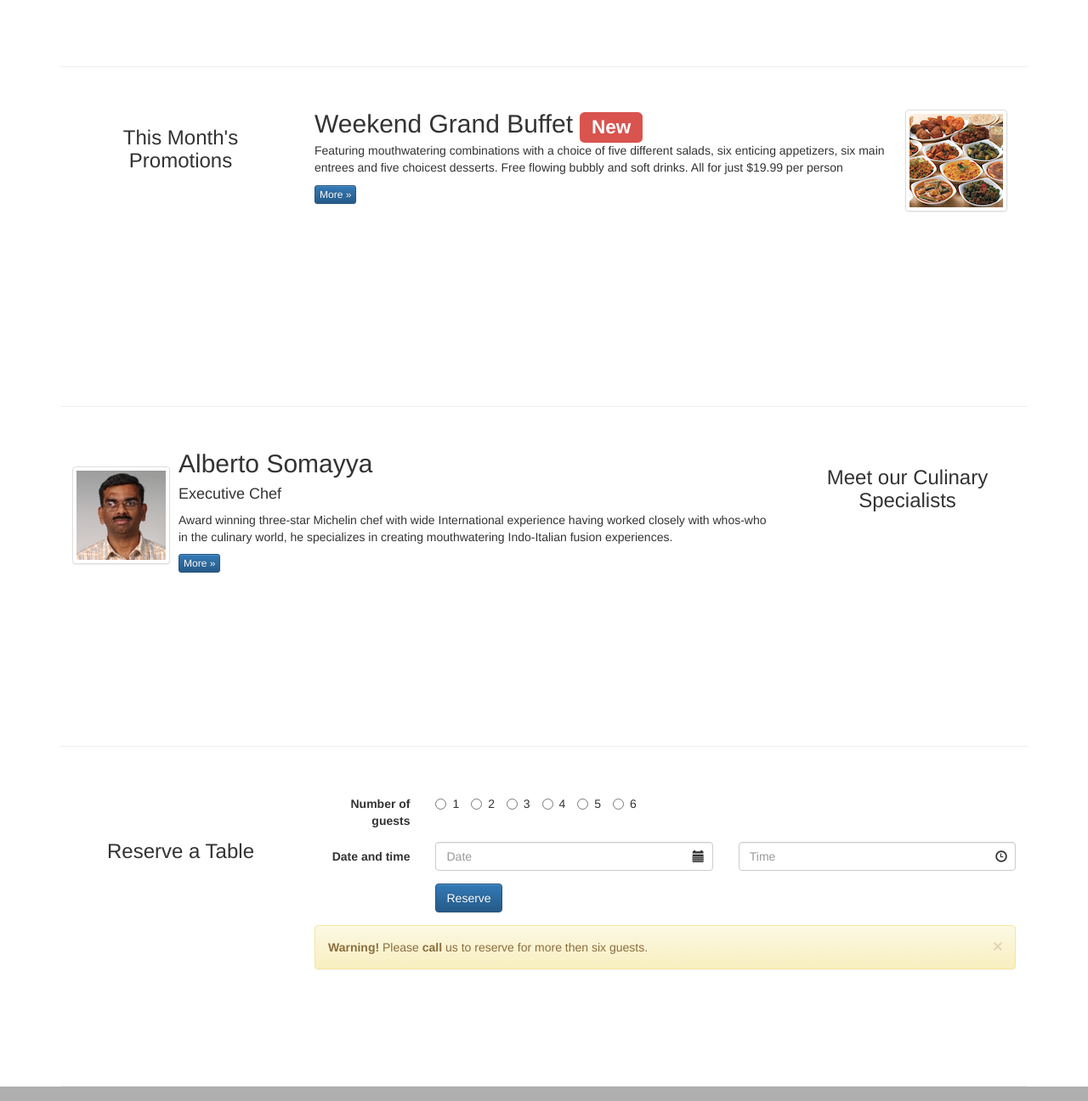
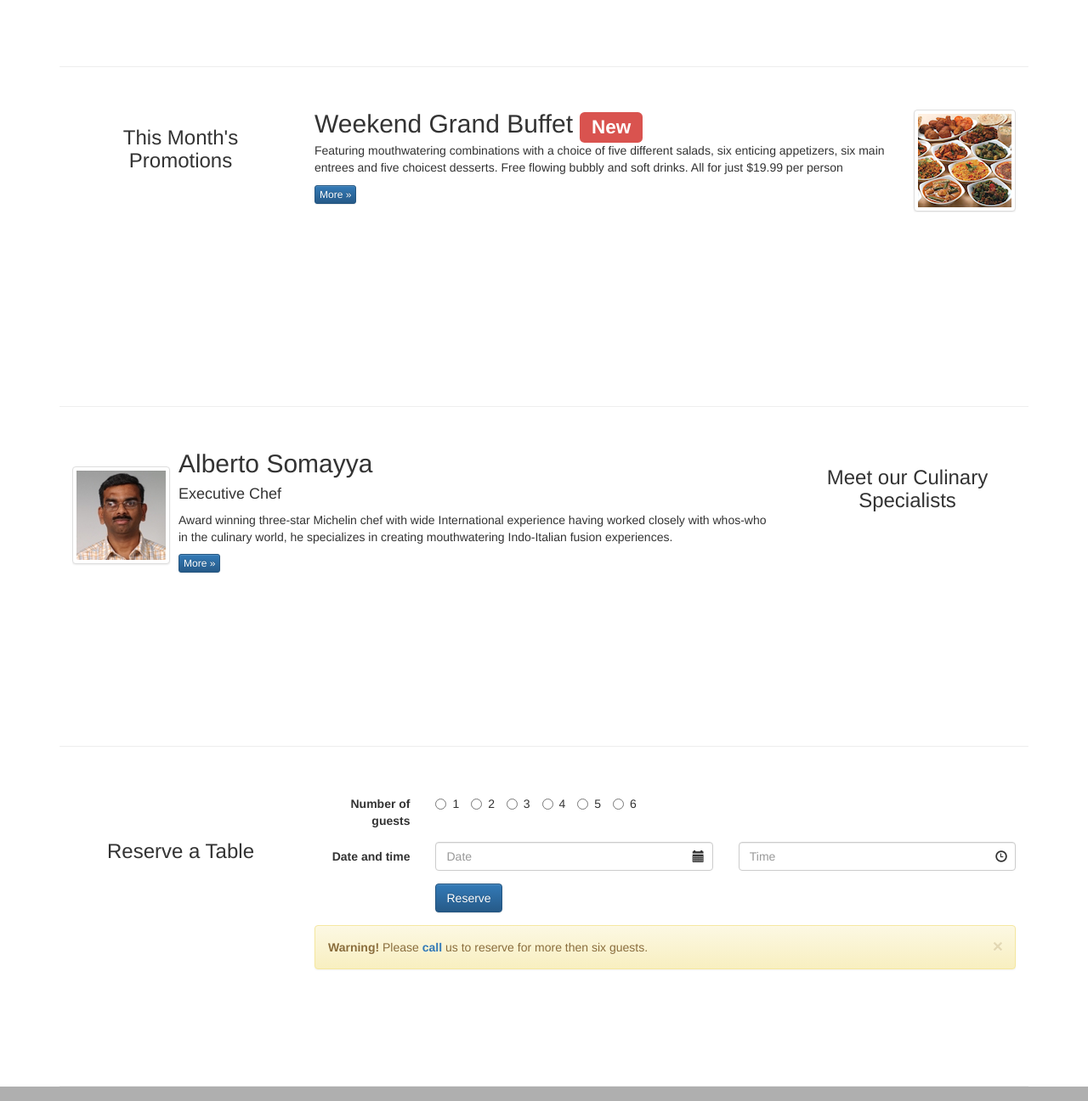
Before and after one commit to tarabet/Coursera-Bootstrap-week1, a plain HTML site: page index.html in a window 1280 px wide. Shown: the part 780-2076 px from the top of the page at 85% size. Drawn offline with nearby package versions, Linux system fonts and the light colour scheme.

Commit message:
Week 2 assignment finished and edited

```diff
--- a/index.html
+++ b/index.html
@@ -147,7 +147,7 @@
                         <p>Featuring mouthwatering combinations with a choice of five different salads, six enticing appetizers, six main entrees and five choicest desserts. Free flowing bubbly and soft drinks. All for just $19.99 per person </p>
                         <p><a class="btn btn-primary btn-xs" href="#">More &raquo;</a></p>
                     </div>
-                    <div class="media-left media-middle">
+                    <div class="media-right media-middle">
                         <a href="#">
                             <img class="media-object img-thumbnail" src="img/buffet.png" alt="This Month's Promotions">
                         </a>
@@ -222,7 +222,7 @@
                     </div>
                     <div class="alert alert-warning alert-dismissible" role="alert">
                         <button type="button" class="close" data-dismiss="alert" aria-label="Close"><span aria-hidden="true">&times;</span></button>
-                        <strong>Warning!</strong> Please <strong>call</strong> us to reserve for more then six guests.
+                        <strong>Warning!</strong> Please <strong><a href="tel:+85212345678">call</a></strong> us to reserve for more then six guests.
                     </div>
                 </form>
             </div>
```
Also changed, not shown: Ristorante Con Fusion Week3.jpeg (added).
